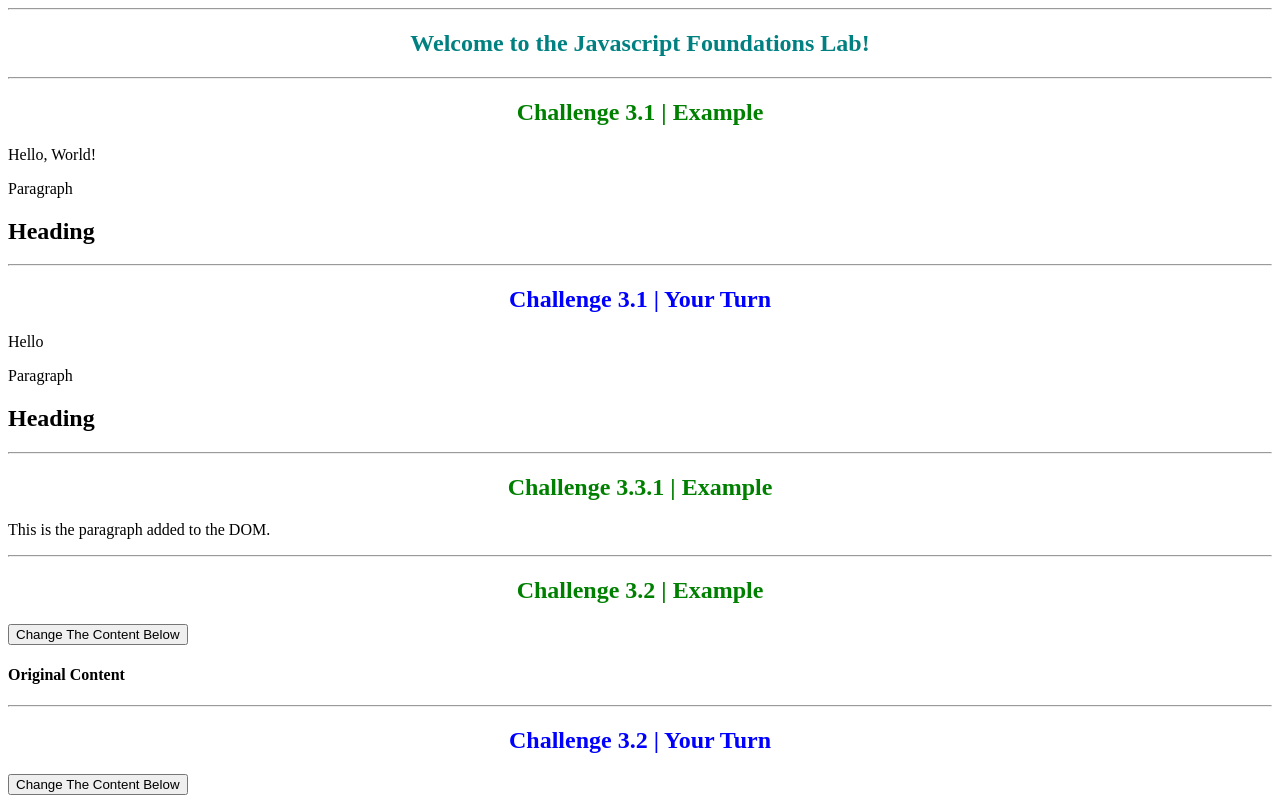
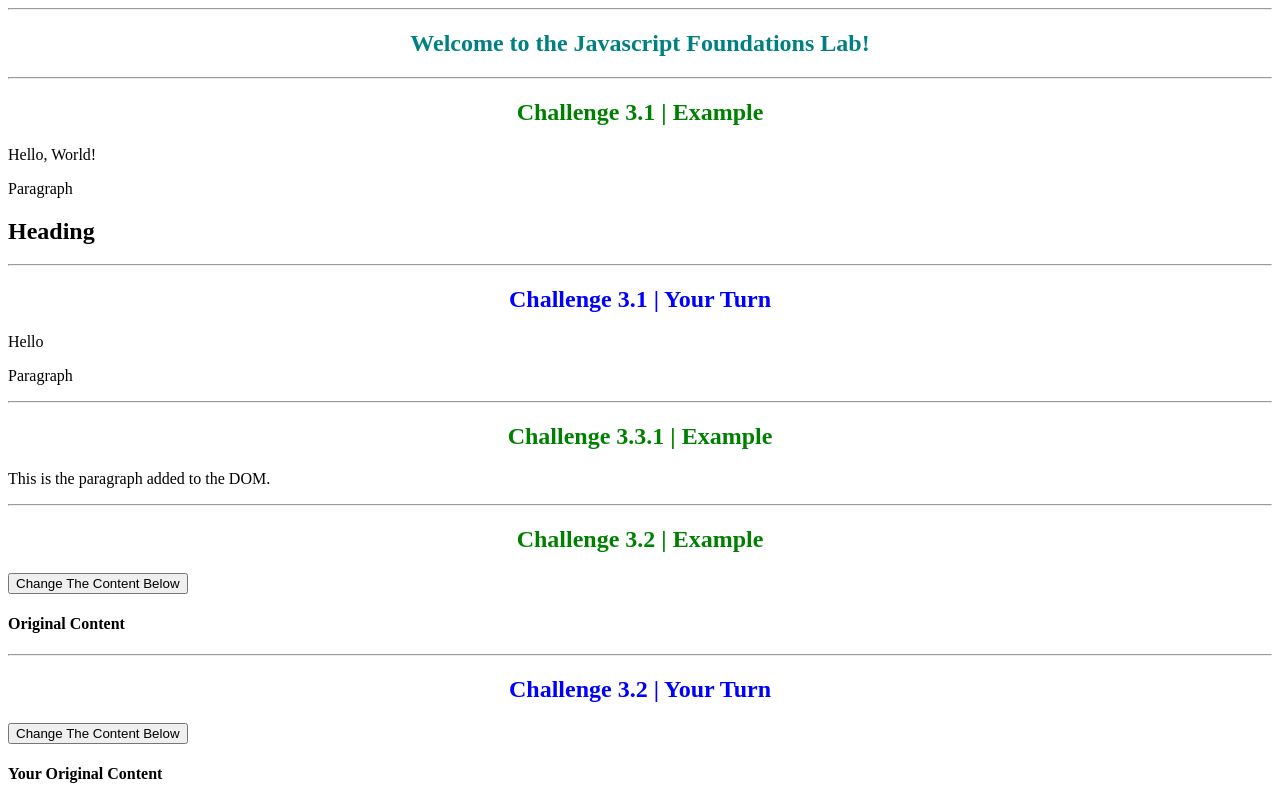
Before and after one commit to luciafang/67336-Lab01, a plain HTML site: page index.html in a window 1280 px wide. Shown: the top 800 px of the page. Drawn offline with Linux system fonts and the light colour scheme.

Commit message:
Update some instructions.

```diff
--- a/index.html
+++ b/index.html
@@ -26,7 +26,6 @@
         <!--Challenge 3.1 | Your Turn-->
         <div id="anotherDiv">Hello</div>
         <p class="anotherP">Paragraph</p>
-        <h1>Heading</h1>
 
         <script src="index.js"></script>
 
```
Also changed, not shown: index.js (+6 -1 lines).
